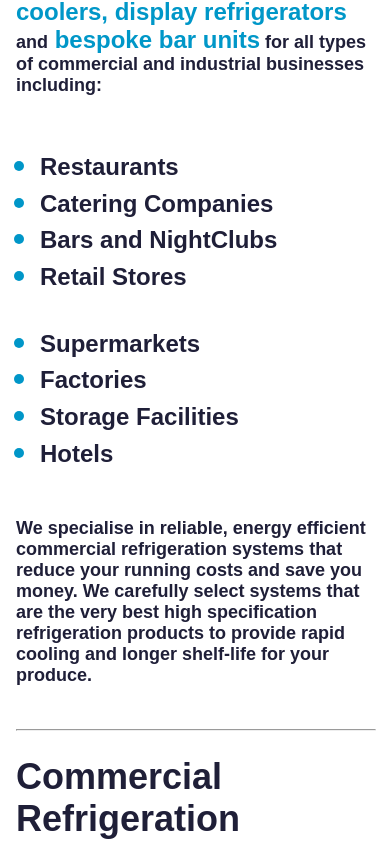
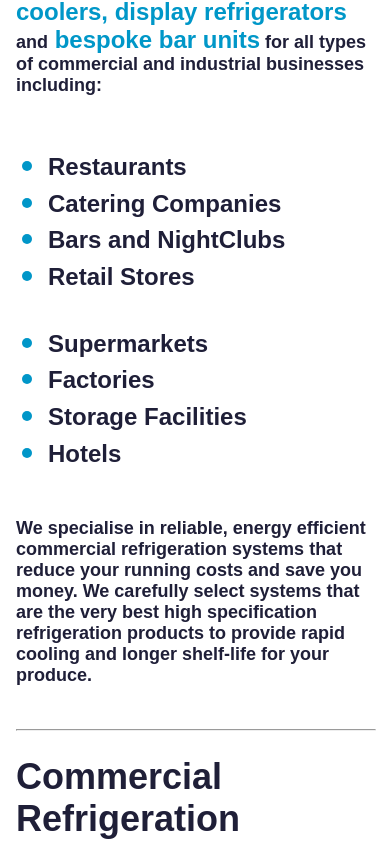
Before and after one commit to mrkamin/justcold.co.uk, a React (Create React App) app: page /commercial-rerergeration in a window 390 px wide. Shown: the part 1259-2104 px from the top of the page. Built offline with nearby package versions, Linux system fonts and the light colour scheme; the HTML template or start-up script is replaced by a standard one; a web font is replaced by a local one.

Commit message:
Make the app responsive

```diff
--- a/src/components/commercial-refergeration/commercialrefergeration.css
+++ b/src/components/commercial-refergeration/commercialrefergeration.css
@@ -39,7 +39,7 @@
 }
 .air-cond-sys-cont {
   display: grid;
-  grid-template-columns: 80% 20%;
+  grid-template-columns: 70% 30%;
   gap: 1rem;
   padding: 1rem 5rem;
 }
@@ -119,14 +119,18 @@ hr {
 .air-cond-sys-contact-info {
   flex-direction: column;
   overflow: hidden;
+  align-items: center;
+}
+
+@media screen and (max-width: 1400px) {
+    .air-cond-sys-list ul {
+      padding: 1rem 2rem;
+    }
   }
 
 @media screen and (max-width: 1300px) {
   .air-cond-sys-cont {
     grid-template-columns: 1fr;
-      }
-    .air-cond-sys-list ul {
-        padding: 1rem 1.5rem;
   }
 }
 
@@ -137,21 +141,16 @@ hr {
   }
 
   .air-cond-projects {
-
     grid-template-columns: repeat(3, 1fr);
-
   }
 }
 
 @media screen and (max-width: 786px) {
   .air-cond-sys-cont {
-
     padding: 1rem 0;
   }
   .air-cond-projects {
-
     grid-template-columns: repeat(2, 1fr);
-
   }
 }
 
```
Lines whose indentation alone changed are shown as unchanged.
